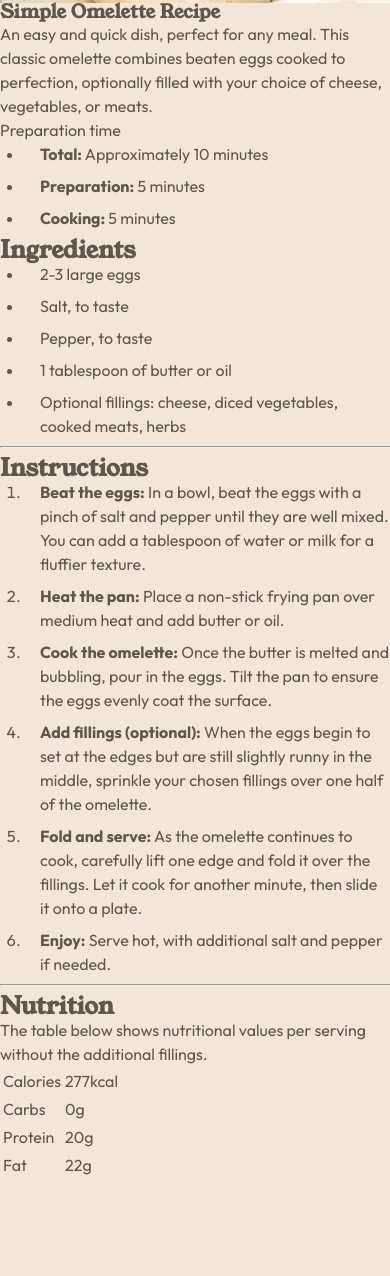
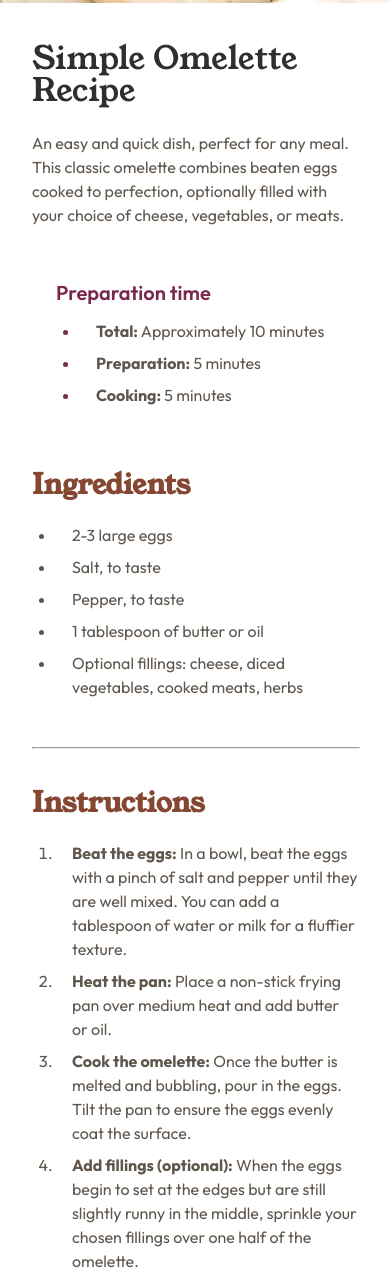
Before and after one commit to devchris03/Recipe, a plain HTML site: page index.html in a window 390 px wide. Shown: the part 168-1444 px from the top of the page. Before the commit the page ends 1348 px from the top, so only its background shows below. Drawn offline with Linux system fonts and the light colour scheme.

Commit message:
styela: Agrega estilos mobile

```diff
--- a/css/style.css
+++ b/css/style.css
@@ -87,3 +87,80 @@ hr {
     inline-size: 100%;
     background: var(--stone150);
 }
+
+/* estilos */
+
+.recipe {
+    background: var(--white);
+    max-inline-size: 38.5rem;
+}
+
+.recipe_body {
+    display: flex;
+    flex-direction: column;
+    gap: 2rem;
+    padding: 2.5rem 2rem;
+}
+
+.recipe_title{
+    font-weight: 400;
+    font-size: 2rem;
+    color: var(--stone900);
+    margin-block-end: 1.5rem;
+}
+
+.recipe_preparation {
+    padding: 1.5rem;
+}
+
+.recipe_titlePreparation {
+    color: var(--rose800);
+    font-weight: 600;
+    line-height: 100%;
+    font-size: 1.25rem;
+    margin-block-end: 1rem;
+}
+
+.recipeItemPreparation::marker {
+    color: var(--rose800);
+}
+
+.recipe_subTitle {
+    color: var(--brown800);
+    font-size: 1.75rem;
+    margin-block-end: 1.5rem;
+}
+
+.table {
+    inline-size: 100%;
+    margin-block-start: 1.5rem;
+}
+
+.table tr {
+    display: flex;
+    justify-content: space-between;
+    gap: 1rem;
+    padding-inline: 2rem;
+    padding-block: .75rem;
+    border-block-end: 1px solid var(--stone150);
+}
+
+.table tr:first-child {
+    padding-block-start: 0;
+}
+
+.table tr:last-child {
+    padding-block-end: 0;
+    border: none;
+}
+
+
+.table td {
+    flex: 1;
+    padding: 0;
+}
+
+.table_value {
+    font-weight: 700;
+    color: var(--brown800);
+}
```
